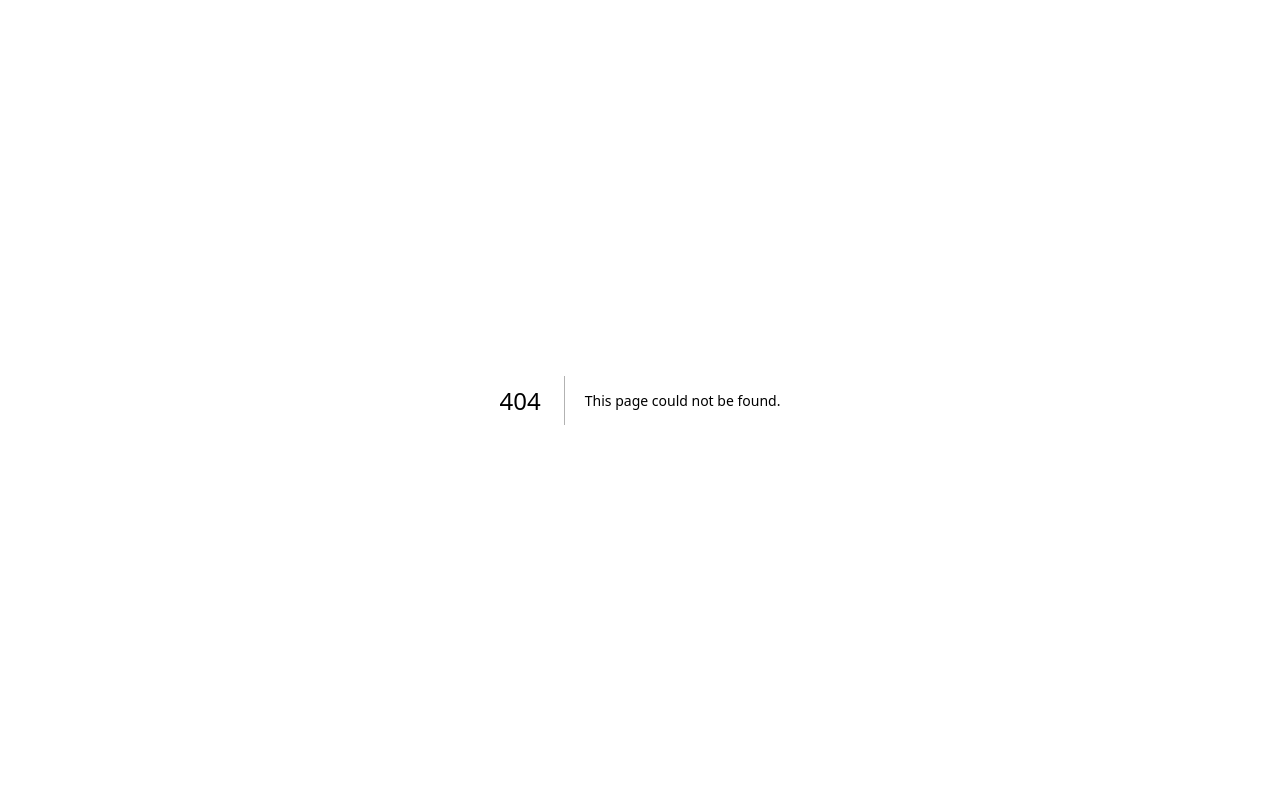
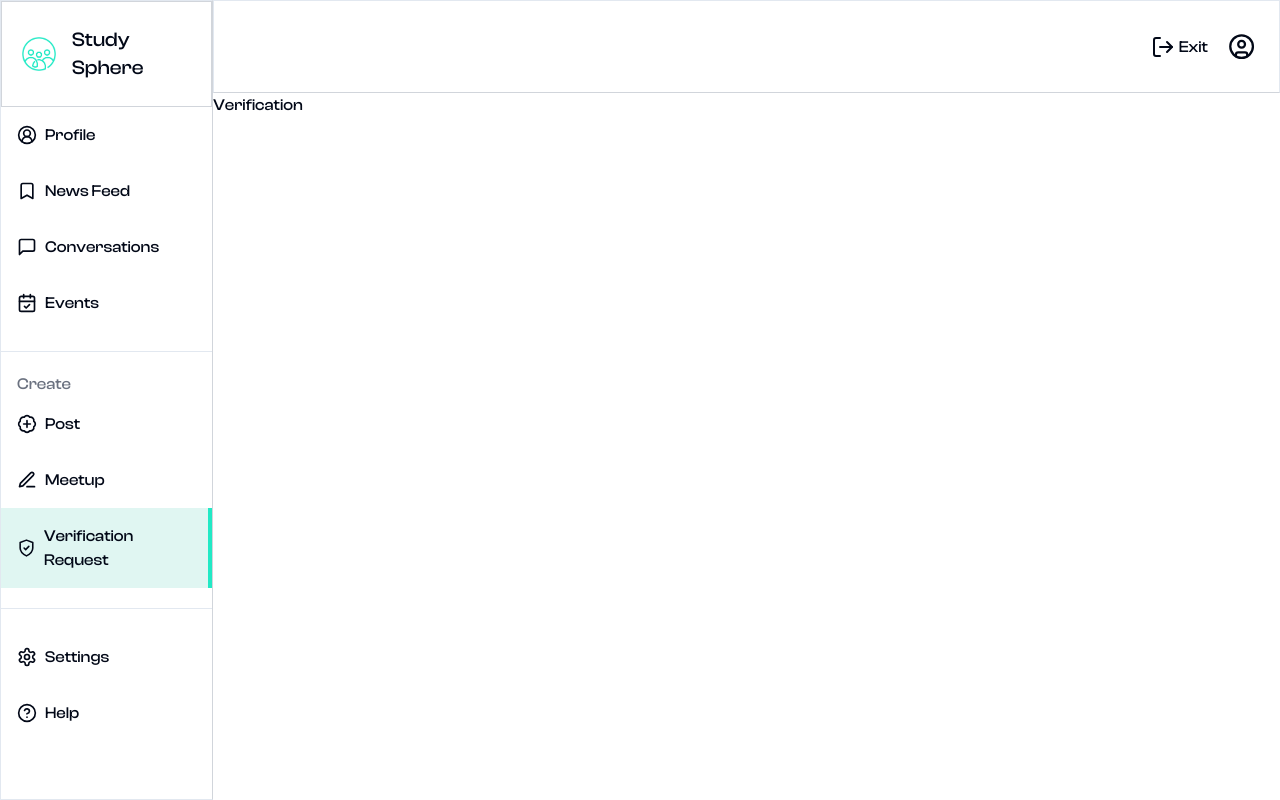
Before and after one commit to YamalAli770/studysphere-frontend, a Next.js app: page /dashboard/create/verification in a window 1280 px wide. Before the commit this address had no page. Built offline with nearby package versions, Linux system fonts and the light colour scheme.

Commit message:
updated sidebar routes

```diff
--- a/app/(routes)/(without-nav-footer)/dashboard/(routes)/_components/user-sidebar.tsx
+++ b/app/(routes)/(without-nav-footer)/dashboard/(routes)/_components/user-sidebar.tsx
@@ -35,22 +35,25 @@ const createRoutes = [
     {
         name: "Post",
         icon: <BadgePlus size={20} />,
+        path: "/dashboard/create/post",
     },
     {
         name: "Meetup",
         icon: <PenLine size={20} />,
+        path: "/dashboard/create/meetup",
     },
     {
         name: "Verification Request",
         icon: <ShieldCheck size={20} />,
-        path: "/profile/settings",
+        path: "/dashboard/create/verification",
     },
 ];
 
 
 export default function UserSidebar() {
   const pathname = usePathname();
-  const activeRoute = sidebarRoutes.find((route) => route.path === pathname);
+  const routes = sidebarRoutes.concat(createRoutes);
+  const activeRoute = routes.find((route) => route.path === pathname);
 
   return (
     <div className="col-span-1">
@@ -77,9 +80,9 @@ export default function UserSidebar() {
                     <div>
                         <h3 className="text-gray-500 text-md px-4">Create</h3>
                         {createRoutes.map((route, index) => (
-                            <div key={index} className="flex items-center gap-2 cursor-pointer p-4 hover:text-accent">
-                                {route.icon}
-                                <h2>{route.name}</h2>
+                            <div key={index} className={cn("flex items-center gap-2 cursor-pointer p-4 hover:text-accent", activeRoute?.path === route.path && "border-r-4 border-secondary bg-accent")}>
+                            {route.icon}
+                                <Link href={route.path}>{route.name}</Link>
                             </div>
                         ))}
                     </div>
--- /dev/null
+++ b/app/(routes)/(without-nav-footer)/dashboard/(routes)/create/(routes)/meetup/page.tsx
@@ -0,0 +1,7 @@
+import React from 'react'
+
+export default function Meetup() {
+  return (
+    <div>Meetup</div>
+  )
+}
--- /dev/null
+++ b/app/(routes)/(without-nav-footer)/dashboard/(routes)/create/(routes)/post/page.tsx
@@ -0,0 +1,7 @@
+import React from 'react'
+
+export default function Post() {
+  return (
+    <div>Post</div>
+  )
+}
--- /dev/null
+++ b/app/(routes)/(without-nav-footer)/dashboard/(routes)/create/(routes)/verification/page.tsx
@@ -0,0 +1,7 @@
+import React from 'react'
+
+export default function Verification() {
+  return (
+    <div>Verification</div>
+  )
+}
--- a/app/(routes)/(without-nav-footer)/dashboard/(routes)/profile/page.tsx
+++ b/app/(routes)/(without-nav-footer)/dashboard/(routes)/profile/page.tsx
@@ -1,5 +1,4 @@
 import { Button } from "@/components/ui/button";
-import { Input } from "@/components/ui/input";
 import { Label } from "@/components/ui/label";
 import { Separator } from "@/components/ui/separator";
 import { Textarea } from "@/components/ui/textarea";
```
